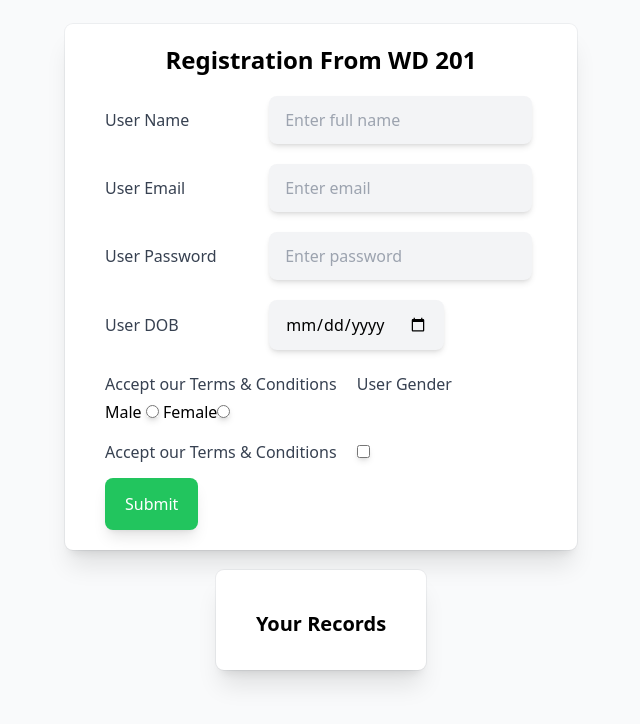
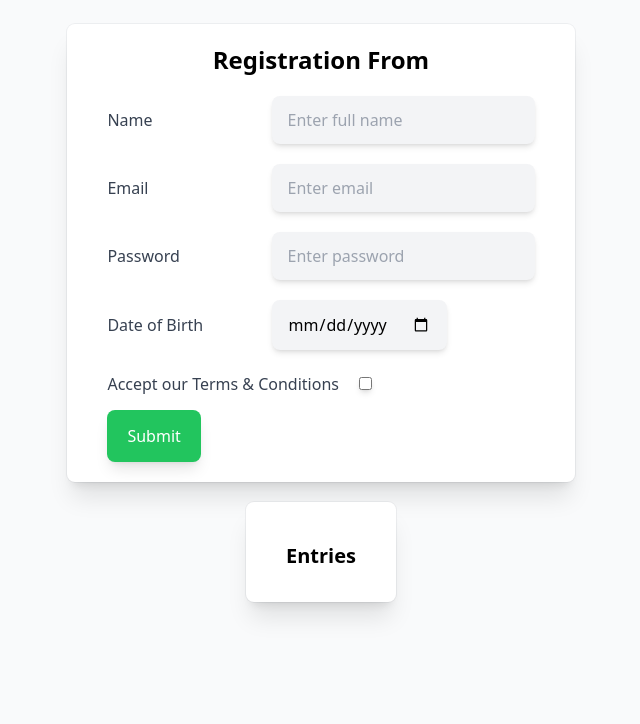
Before and after one commit to rakeshkumartulas/wd201L2, a website: page registration.html in a window 1280 px wide. Shown: the whole page, without its empty margins (319-959 px from the left). Drawn offline with nearby package versions, Linux system fonts and the light colour scheme.

Commit message:
Update registration.html

```diff
--- a/registration.html
+++ b/registration.html
@@ -5,10 +5,10 @@
     <meta http-equiv="X-UA-Compatible" content="IE=edge">
     <meta name="viewport" content="width=device-width, initial-scale=1.0">
     <script src="https://cdn.tailwindcss.com"></script>
-    <title>Registration Form WD 201</title>
+    <title>Registration form</title>
     <style>
         input#name:invalid:focus{
-            border:2px solid yellow;
+            border:1px solid red;
         }
     </style>
 </head>
@@ -17,35 +17,26 @@
         <div class="relative bg-white px-6 pb-5 shadow-xl ring-1 ring-gray-900/5 sm:mx-auto sm:max-w-lg sm:rounded-lg sm:px-10">
             <div class="mx-auto max-w-md">
                 <h2 class="text-2xl  text-center font-bold my-5">
-                    Registration From WD 201
+                    Registration From
                 </h2>
                 <div class="divide-y  divide-gray-300/50">
                     <div class="space-y-6 text-base leading-7 text-ray-600">
                         <form action="" id="user_form">
                             <label for="name" class="text-md w-40 inline-block font-medium leading-5 text-gray-700">
-                                 User Name
+                                Name
                             </label>
-                            <input required type="text" id="uname" name="uname" class="bg-gray-100 inline-block rounded-lg shadow-md py-3 px-4 mb-5 text-base leading-6 placeolder-gray-500" placeholder="Enter full name" required><br/>
-                            <label for="email" class="text-md w-40 inline-block font-medium leading-3 text-gray-700"> User Email</label>
-                            <input required type="email" id="uemail" name="uemail" class="bg-gray-100 inline-block rounded-lg shadow-md py-3 px-4 mb-5 text-base leading-6 placeolder-gray-500" placeholder="Enter email"><br/>
+                            <input required type="text" id="name" name="name" class="bg-gray-100 inline-block rounded-lg shadow-md py-3 px-4 mb-5 text-base leading-6 placeolder-gray-500" placeholder="Enter full name" required><br/>
+                            <label for="email" class="text-md w-40 inline-block font-medium leading-3 text-gray-700">Email</label>
+                            <input required type="email" id="email" name="email" class="bg-gray-100 inline-block rounded-lg shadow-md py-3 px-4 mb-5 text-base leading-6 placeolder-gray-500" placeholder="Enter email"><br/>
                             <label for="password" class="text-md w-40 inline-block font-medium leading-5 text-gray-700">
-                                 User Password
+                                Password
                             </label>
-                            <input required type="password" id="upassword" name="upassword" class="bg-gray-100 inline-block rounded-lg shadow-md py-3 px-4 mb-5 text-base leading-6 placeolder-gray-500" placeholder="Enter password"><br/>
-
+                            <input required type="password" id="password" name="password" class="bg-gray-100 inline-block rounded-lg shadow-md py-3 px-4 mb-5 text-base leading-6 placeolder-gray-500" placeholder="Enter password"><br/>
                             <label for="dob" class="text-md w-40 inline-block font-medium leading-5 text-gray-700" min="18" max="55">
-                                 User DOB
+                                Date of Birth
                             </label>
-                            <input required type="date" id="udob" name="udob" class="bg-gray-100 inline-block rounded-lg shadow-md py-3 px-4 mb-5 text-base leading-6 placeolder-gray-500" placeholder="dd/mm/yyyy"><br/>
+                            <input required type="date" id="dob" name="dob" class="bg-gray-100 inline-block rounded-lg shadow-md py-3 px-4 mb-5 text-base leading-6 placeolder-gray-500" placeholder="dd/mm/yyyy"><br/>
                         <label for="acceptTerms" class="text-md w-50 inline-block font-medium leading-5 text-gray-700 mr-4">Accept our Terms & Conditions</label>
-
-
-                         <label for="Gend" class="text-md w-40 inline-block font-medium leading-5 text-gray-700" min="18" max="55">
-                                 User Gender
-                            </label>
-                            Male <input required type="radio" id="uGend" name="uGend" class="bg-gray-100 inline-block rounded-lg shadow-md py-3 px-4 mb-5 text-base leading-6 placeolder-gray-500" value="Male"> Female<input required type="radio" id="dob" name="Gend" class="bg-gray-100 inline-block rounded-lg shadow-md py-3 px-4 mb-5 text-base leading-6 placeolder-gray-500" value="Female"><br/>
-                        <label for="acceptTerms" class="text-md w-50 inline-block font-medium leading-5 text-gray-700 mr-4">Accept our Terms & Conditions</label>
-
                             <input required type="checkbox" name="acceptTerms" id="acceptTerms" class="bg-gray-100 inline-block shadow-md px-4 py-3 mb-5 text-base leading-6 placeholder-gray-500">
                         <button type="submit" id="submit" class="w-fit rounded-lg shadow-lg px-5 py-3 bg-green-500 text-white hover:bg-green-400 focus:outline-none focus block">Submit</button>
                         </form>
@@ -59,11 +50,25 @@
         </div>
         <div class="relative bg-white px-4 mt-5 pt-10 pb-8 shadow-xl ring-1 ring-gray-900/5 sm:mx-auto sm:rounded-lg sm:px-10 ">
             <div class="mx-auto">
-                <h2 class="text-xl text-center font-bold leadin-right"> Your Records </h2>
+                <h2 class="text-xl text-center font-bold leadin-right">Entries</h2>
                 <div class="divide-y divide-gray-300/50" id="user-entries"></div>
             </div>
         </div>
     </div>
-    <script src="vaidate.js"></script>
+    <!-- <script>
+        const email = document.getElementById('email');
+        email.addEventListener('input',()=>validate(email));
+       const submit = document.getElementById(submit)
+       submit.addEventListener('click',()=>validate(email))
+        function validate(element){
+            if(element.validity.typeMismatch){
+                element.setCustomValidity("The Email is not the right format");
+                element.reportValidity();
+            }else{
+                element.setCustomValidity('');
+            }
+        }
+    </script> -->
+    <script src="valid.js"></script>
 </body>
 </html>
```
